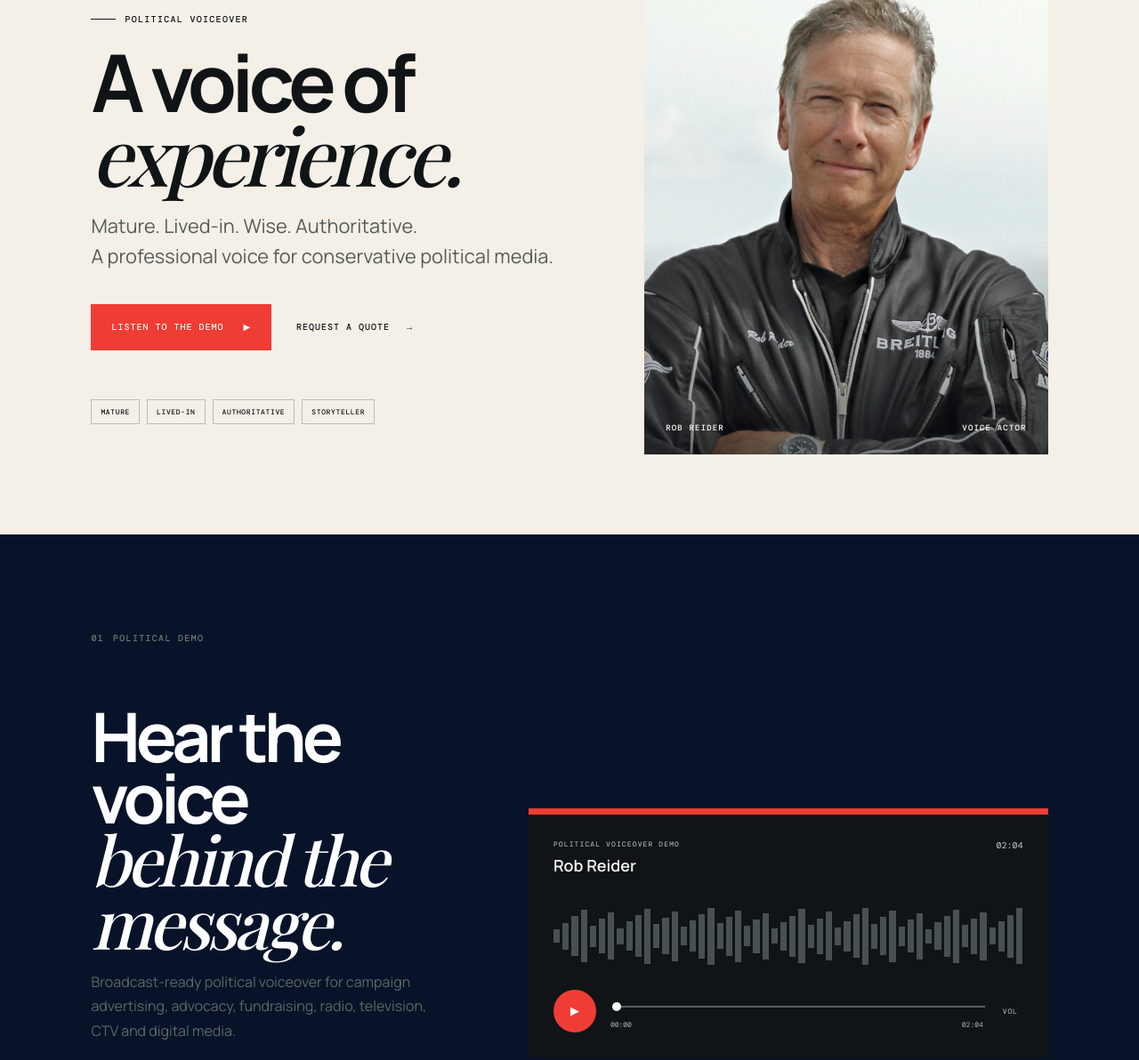
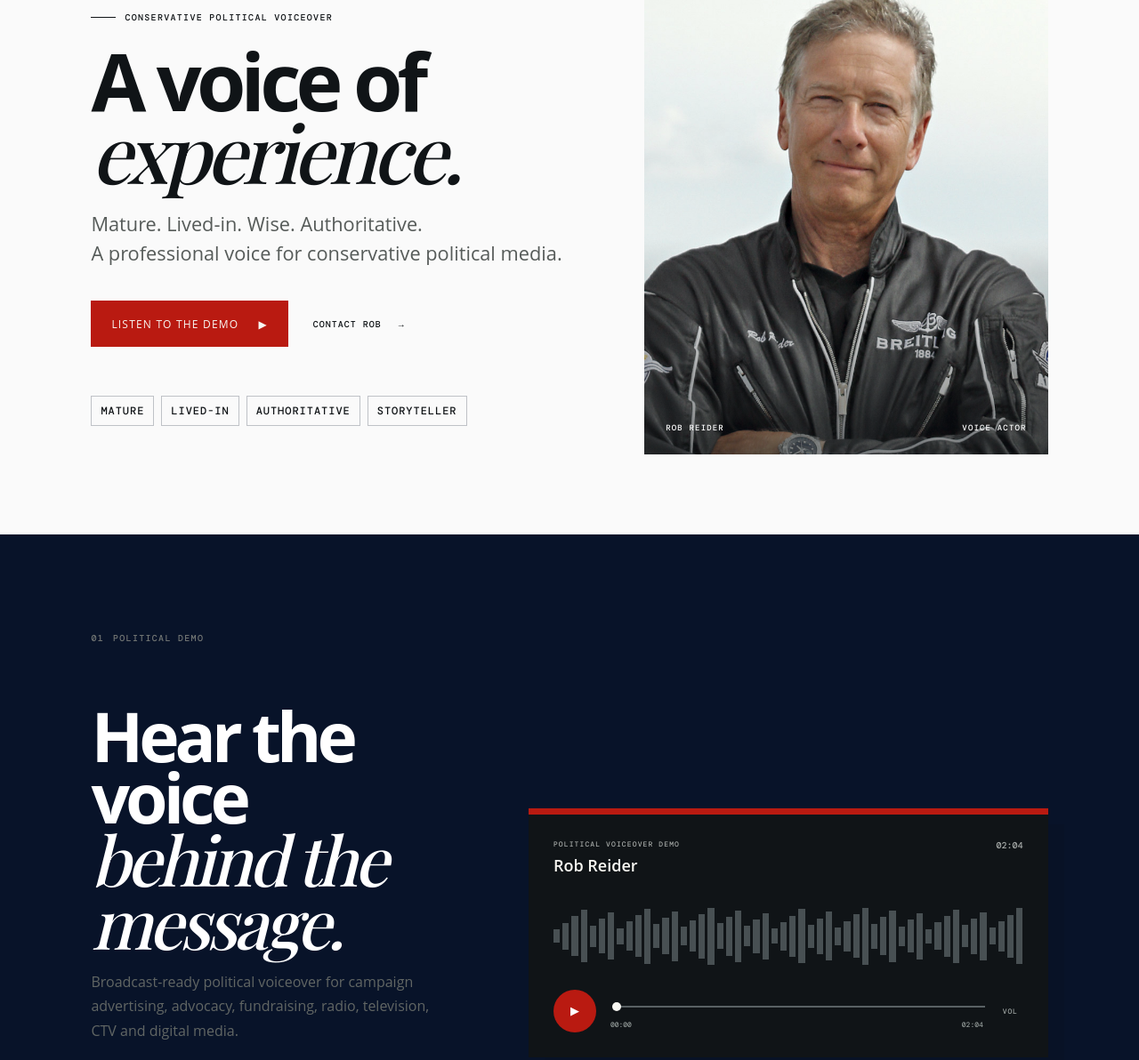
Before and after one commit to ereider1/rob-reider-political-voiceover, a website built with Vite: page index.html in a window 1280 px wide. Shown: the part 201-1393 px from the top of the page at 89% size. Built offline with nearby package versions, Linux system fonts and the light colour scheme; a web font is replaced by a local one.

Commit message:
changed main nav links.

```diff
--- a/src/main.js
+++ b/src/main.js
@@ -7,23 +7,22 @@ app.innerHTML = `
     <header class="nav">
       <a class="brand" href="#top" aria-label="Rob Reider Political Voiceover home">
         <span class="brand-mark">RR</span>
-        <span class="brand-name">ROB REIDER</span>
+        <span class="brand-name">ROB REIDER VOICE</span>
       </a>
 
       <nav class="nav-links" aria-label="Primary navigation">
         <a href="#demo">Demo</a>
         <a href="#voice">The Voice</a>
         <a href="#applications">Applications</a><a href="#studio">Studio</a>
-        <a href="#contact">Contact</a>
       </nav>
 
-      <a class="nav-cta" href="#contact">Request a Quote <span>↗</span></a>
+      <a class="nav-cta" href="#contact">Contact Rob <span>↗</span></a>
     </header>
 
     <main id="top">
       <section class="hero section">
         <div class="hero-copy">
-          <p class="eyebrow"><span></span> POLITICAL VOICEOVER</p>
+          <p class="eyebrow"><span></span>CONSERVATIVE POLITICAL VOICEOVER</p>
           <h1>A voice of<br /><em>experience.</em></h1>
           <p class="hero-sub">
             Mature. Lived-in. Wise. Authoritative.<br />
@@ -32,7 +31,7 @@ app.innerHTML = `
 
           <div class="hero-actions">
             <a class="button button-dark" href="#demo">Listen to the Demo <span>▶</span></a>
-            <a class="text-link" href="#contact">Request a quote <span>→</span></a>
+            <a class="text-link" href="#contact">Contact Rob <span>→</span></a>
           </div>
 
           <div class="hero-tags" aria-label="Voice qualities">
@@ -207,13 +206,13 @@ app.innerHTML = `
           <p class="eyebrow"><span></span> HAVE A SCRIPT?</p>
           <h2>Let's get your<br /><em>message heard.</em></h2>
           <p class="contact-copy">
-            Send the script, project details and deadline. Rob will respond
+            Send the script, project details and deadline. I will respond
             with availability and a quote.
           </p>
 
           <div class="contact-actions">
             <a class="button button-light" href="mailto:rob@robreidervoice.com?subject=Political%20Voiceover%20Inquiry">
-              Request a Quote <span>↗</span>
+              Contact Rob <span>↗</span>
             </a>
             <a class="contact-email" href="mailto:rob@robreidervoice.com">
               rob@robreidervoice.com
@@ -224,7 +223,7 @@ app.innerHTML = `
     </main>
 
     <footer>
-      <span>© ${new Date().getFullYear()} ROB REIDER</span>
+      <span>© ${new Date().getFullYear()} ROB REIDER VOICE</span>
       <span>POLITICAL VOICEOVER</span>
     </footer>
   </div>
@@ -298,3 +297,24 @@ document.querySelectorAll('a[href^="#"]').forEach((link) => {
     }
   });
 });
+
+
+// Gentle section reveals — intentionally restrained for a professional political site.
+const revealTargets = document.querySelectorAll(
+  ".statement-inner, .demo-layout, .voice-intro, .qualities, .applications-heading, .application-grid, .studio-intro, .spec-grid, .contact-inner"
+);
+
+revealTargets.forEach((element) => element.classList.add("reveal"));
+
+const revealObserver = new IntersectionObserver(
+  (entries, observer) => {
+    entries.forEach((entry) => {
+      if (!entry.isIntersecting) return;
+      entry.target.classList.add("is-visible");
+      observer.unobserve(entry.target);
+    });
+  },
+  { threshold: 0.12 }
+);
+
+revealTargets.forEach((element) => revealObserver.observe(element));
--- a/src/styles.css
+++ b/src/styles.css
@@ -2,14 +2,14 @@
 
 :root {
   --ink: #101417;
-  --paper: #f3f0e8;
-  --warm: #e8e2d6;
+  --paper: #f3f3f3;
+  --warm: #dedcd7;
   --line: rgba(16, 20, 23, .16);
   --muted: #6c706f;
   --white: #f8f7f2;
   --blue: #263c4a;
   --accent: #b9a276;
-  --sans: "Manrope", system-ui, sans-serif;
+  --sans: "Open Sans", system-ui, sans-serif;
   --serif: "Playfair Display", Georgia, serif;
   --mono: "DM Mono", monospace;
 }
@@ -51,7 +51,7 @@ img { display: block; max-width: 100%; }
 .brand-name { font-size: 12px; font-weight: 800; letter-spacing: .16em; }
 .nav-links { display: flex; gap: 30px; margin-left: auto; }
 .nav-links a, .nav-cta {
-  font: 500 10px var(--mono);
+  font: 600 11px var(--sans);
   text-transform: uppercase;
   letter-spacing: .1em;
 }
@@ -104,7 +104,7 @@ h1 em, h2 em {
 .button {
   display: inline-flex; align-items: center; justify-content: center;
   gap: 22px; min-height: 52px; padding: 0 23px;
-  font: 500 10px var(--mono); text-transform: uppercase; letter-spacing: .1em;
+  font: 500 12px var(--sans); text-transform: uppercase; letter-spacing: .1em;
   transition: transform .2s ease, background .2s ease;
 }
 .button:hover { transform: translateY(-2px); }
@@ -117,7 +117,7 @@ h1 em, h2 em {
 }
 .hero-tags span {
   border: 1px solid var(--line); padding: 8px 10px;
-  font: 500 8px var(--mono); letter-spacing: .08em;
+  font: 500 12px var(--mono); letter-spacing: .08em;
 }
 .hero-portrait { position: relative; justify-self: end; width: min(100%, 540px); }
 .portrait-frame {
@@ -287,7 +287,7 @@ footer {
 
 
 /* Political campaign visual direction */
-:root{--political-navy:#081329;--political-red:#ef3d35;--political-gold:#e8b94f;--political-cream:#f4f0e7}
+:root{--political-navy:#081329;--political-red:#b91a11;--political-gold:#e8b94f;--political-cream:#fafafa}
 body{background:var(--political-cream)}
 .nav{background:var(--political-navy);color:#fff;border-bottom:4px solid var(--political-red)}
 .brand-mark{border-color:var(--political-gold);color:var(--political-gold)}
@@ -313,3 +313,92 @@ body{background:var(--political-cream)}
 .contact .button-light{background:var(--political-red);color:#fff}
 @media(max-width:900px){.studio-collage{grid-template-columns:1fr}.spec-grid{grid-template-columns:repeat(2,1fr)}.spec.wide{grid-column:1/-1}}
 @media(max-width:620px){.studio-collage{grid-template-columns:1fr}.studio-collage img{height:240px}.spec-grid{grid-template-columns:1fr}.spec.wide{grid-column:auto}.spec:not(:nth-child(3n)){border-right:0;margin-right:0}}
+
+
+/* Subtle motion system */
+@keyframes heroRise {
+  from { opacity: 0; transform: translateY(24px); }
+  to { opacity: 1; transform: translateY(0); }
+}
+@keyframes portraitReveal {
+  from { opacity: 0; transform: translateX(28px) scale(.985); clip-path: inset(0 0 0 12%); }
+  to { opacity: 1; transform: translateX(0) scale(1); clip-path: inset(0 0 0 0); }
+}
+@keyframes redPulse {
+  0%, 100% { transform: translateY(0); }
+  50% { transform: translateY(-7px); }
+}
+@keyframes tickerGlow {
+  0%, 100% { opacity: .72; }
+  50% { opacity: 1; }
+}
+@keyframes starFloat {
+  0%, 100% { transform: translateY(0) rotate(0deg); }
+  50% { transform: translateY(-5px) rotate(2deg); }
+}
+
+.hero-copy .flag-label,
+.hero-copy h1,
+.hero-copy .hero-sub,
+.hero-copy .hero-actions,
+.hero-copy .hero-facts {
+  opacity: 0;
+  animation: heroRise .75s cubic-bezier(.2,.7,.2,1) forwards;
+}
+.hero-copy .flag-label { animation-delay: .08s; }
+.hero-copy h1 { animation-delay: .18s; }
+.hero-copy .hero-sub { animation-delay: .28s; }
+.hero-copy .hero-actions { animation-delay: .38s; }
+.hero-copy .hero-facts { animation-delay: .48s; }
+
+.hero-visual {
+  opacity: 0;
+  animation: portraitReveal 1s cubic-bezier(.16,.72,.18,1) .16s forwards;
+}
+.red-block { animation: redPulse 5s ease-in-out infinite; }
+.stars { animation: starFloat 4s ease-in-out infinite; }
+.ticker div { animation: marquee 30s linear infinite, tickerGlow 4s ease-in-out infinite; }
+
+.hero-visual::before {
+  content: "";
+  position: absolute;
+  width: 180px;
+  height: 180px;
+  right: -70px;
+  bottom: -65px;
+  border: 1px solid rgba(232,185,79,.5);
+  border-radius: 50%;
+  z-index: -1;
+  animation: starFloat 6s ease-in-out infinite reverse;
+}
+
+.button, .nav-cta, .hero-tags span, .qualities article, .application-grid article {
+  transition: transform .25s ease, background-color .25s ease, color .25s ease, border-color .25s ease;
+}
+.hero-tags span:hover {
+  transform: translateY(-3px);
+  border-color: var(--political-red);
+}
+.qualities article:hover { transform: translateY(-5px); }
+.application-grid article:hover { transform: translateY(-4px); }
+.nav-cta:hover, .button-red:hover { transform: translateY(-2px); }
+
+@media (prefers-reduced-motion: reduce) {
+  *, *::before, *::after {
+    animation-duration: .01ms !important;
+    animation-iteration-count: 1 !important;
+    scroll-behavior: auto !important;
+    transition-duration: .01ms !important;
+  }
+}
+
+
+.reveal {
+  opacity: 0;
+  transform: translateY(22px);
+  transition: opacity .8s ease, transform .8s cubic-bezier(.2,.7,.2,1);
+}
+.reveal.is-visible {
+  opacity: 1;
+  transform: translateY(0);
+}
```
